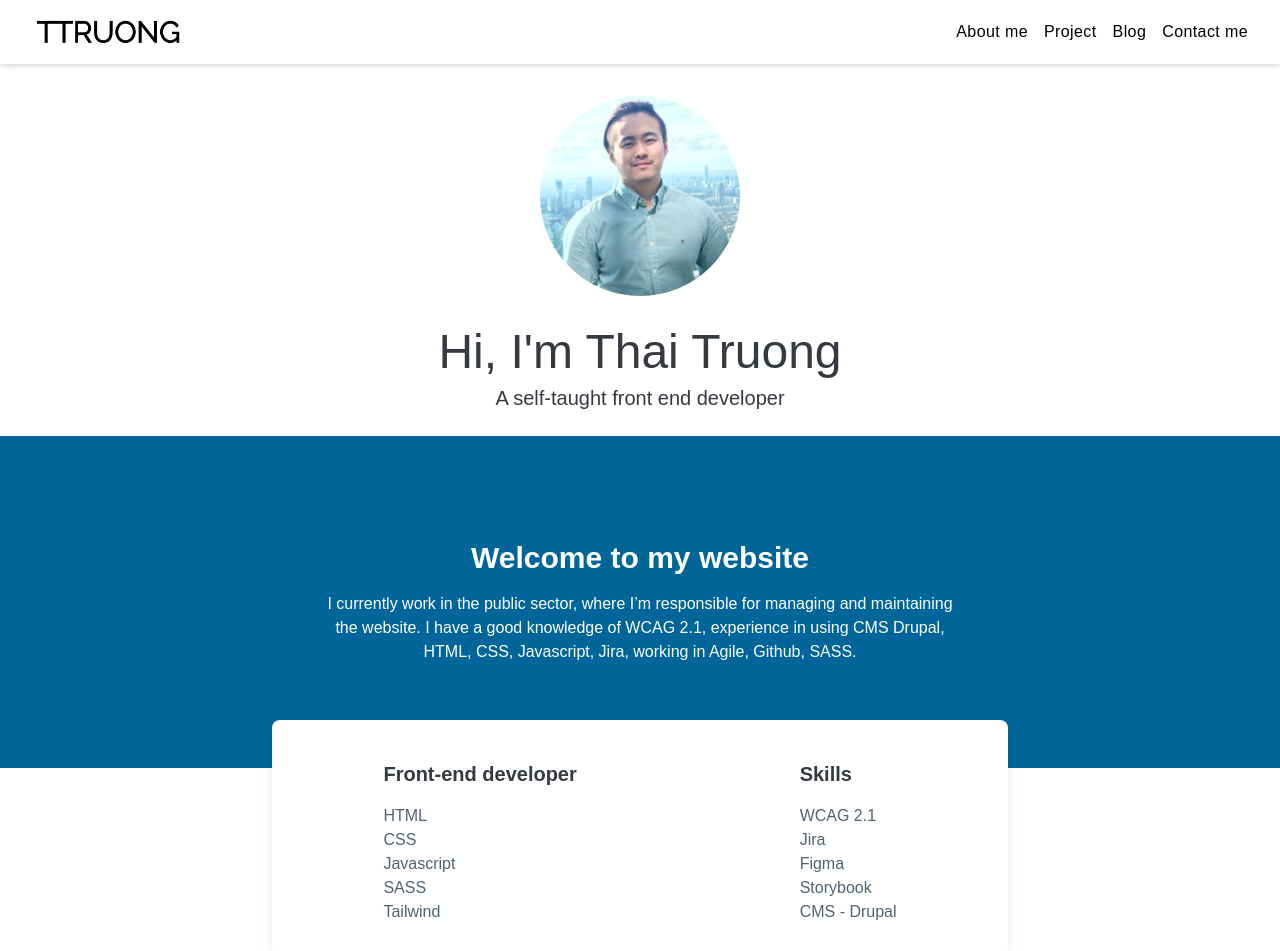
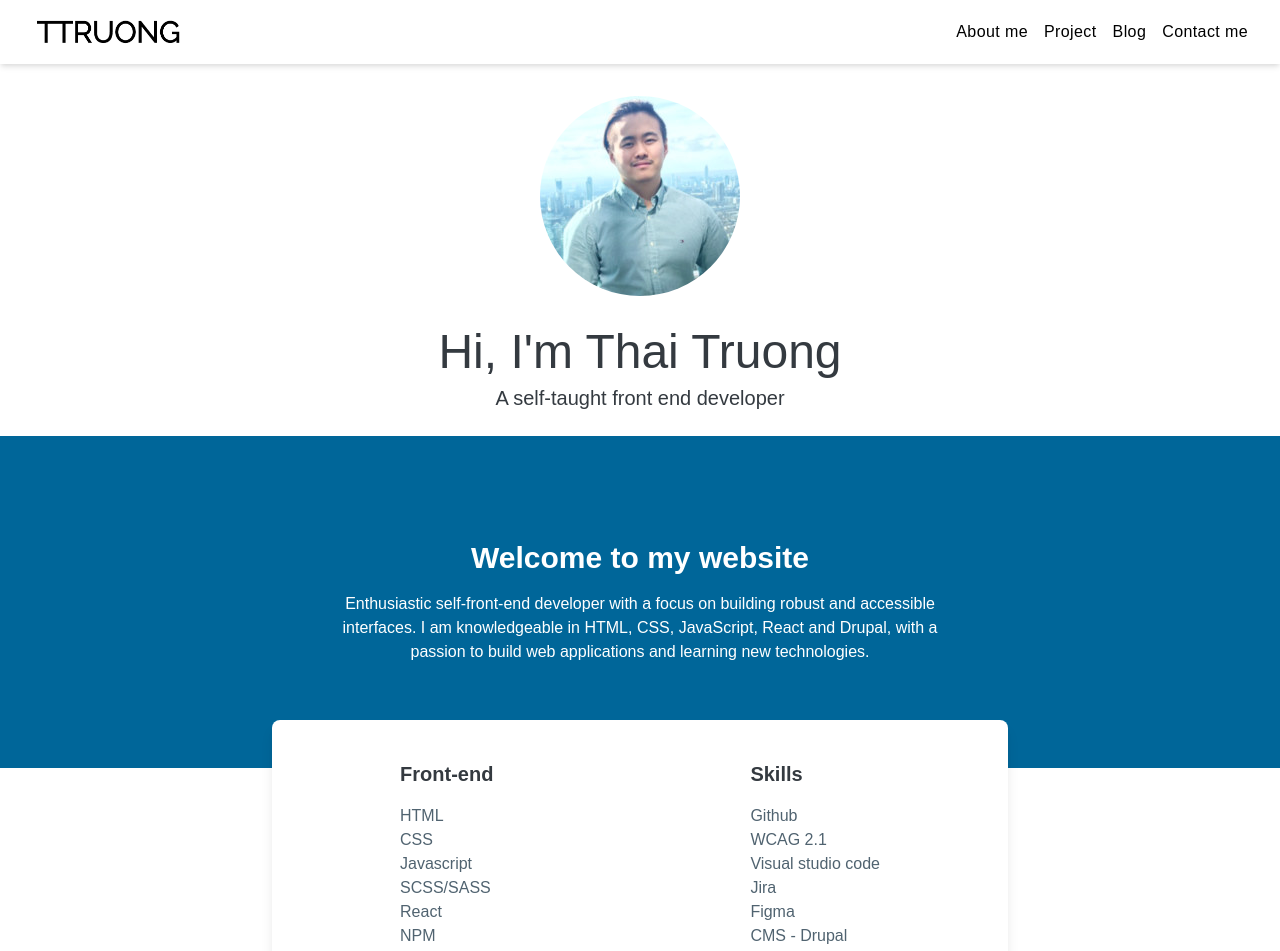
Before and after one commit to thaisont/my-portfolio, a React (Create React App) app: page / in a window 1280 px wide. Shown: the top 951 px of the page. Built offline with nearby package versions, Linux system fonts and the light colour scheme.

Commit message:
about me changes

```diff
--- a/src/components/About.js
+++ b/src/components/About.js
@@ -1,29 +1,31 @@
 function About() {
   return (
     <div>
-      <section className="bg-primary p-6  text-center py-24 px-20 md:px-32 lg:px-72 xl:px-80">
+      <section className="bg-primary p-6  text-center py-24 px-12 md:px-32 lg:px-72 xl:px-80">
         <h2 id="aboutMe" className="py-2 text-3xl font-bold text-white">
           Welcome to my website
         </h2>
         <p className=" py-2 text-white ">
-          I currently work in the public sector, where I’m responsible for
-          managing and maintaining the website. I have a good knowledge of WCAG
-          2.1, experience in using CMS Drupal, HTML, CSS, Javascript, Jira,
-          working in Agile, Github, SASS.
+          Enthusiastic self-front-end developer with a focus on building robust
+          and accessible interfaces. I am knowledgeable in HTML, CSS,
+          JavaScript, React and Drupal, with a passion to build web applications
+          and learning new technologies.
         </p>
       </section>
       <section className=" max-w-3xl relative -inset-y-12 m-auto mb-6 container ">
         <div className="flex justify-around shadow-lg pb-4 bg-white  rounded-lg">
           <div className=" p-2 flex flex-col pb-4  ">
             <h3 className="text-xl font-bold text-secondary py-8 pb-4">
-              Front-end developer
+              Front-end
             </h3>
             <ul className="text-tertiary">
               <li>HTML</li>
               <li>CSS</li>
               <li>Javascript</li>
-              <li>SASS</li>
-              <li>Tailwind</li>
+              <li>SCSS/SASS</li>
+              <li>React</li>
+              <li>NPM</li>
+              <li>Tailwind CSS</li>
             </ul>
           </div>
 
@@ -32,11 +34,13 @@ function About() {
               Skills
             </h3>
             <ul class="text-tertiary">
+              <li>Github</li>
               <li>WCAG 2.1</li>
+              <li>Visual studio code</li>
               <li>Jira</li>
               <li>Figma</li>
-              <li>Storybook</li>
               <li>CMS - Drupal</li>
+              <li>Agile / Waterfall</li>
             </ul>
           </div>
         </div>
```
